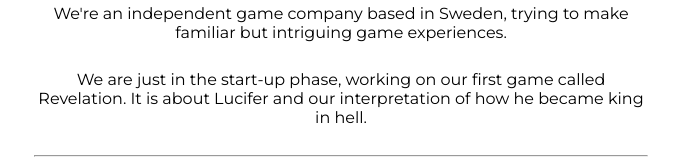
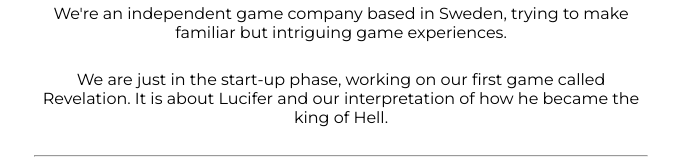
Before and after one commit to batratgames/batratgames.github.io, a plain HTML site: page index.html in a window 1280 px wide. Shown: the part 547-709 px from the top of the page, 299-981 px from the left. Drawn offline with Linux system fonts and the light colour scheme.

Commit message:
Update game description.

```diff
--- a/index.html
+++ b/index.html
@@ -24,8 +24,8 @@
             <p>
                 We are just in the start-up phase, working on our
                 first game called Revelation. It is about Lucifer
-                and our interpretation of how he became king in
-                hell.
+                and our interpretation of how he became the king
+                of Hell.
             </p>
             <hr>
         </header>
```
